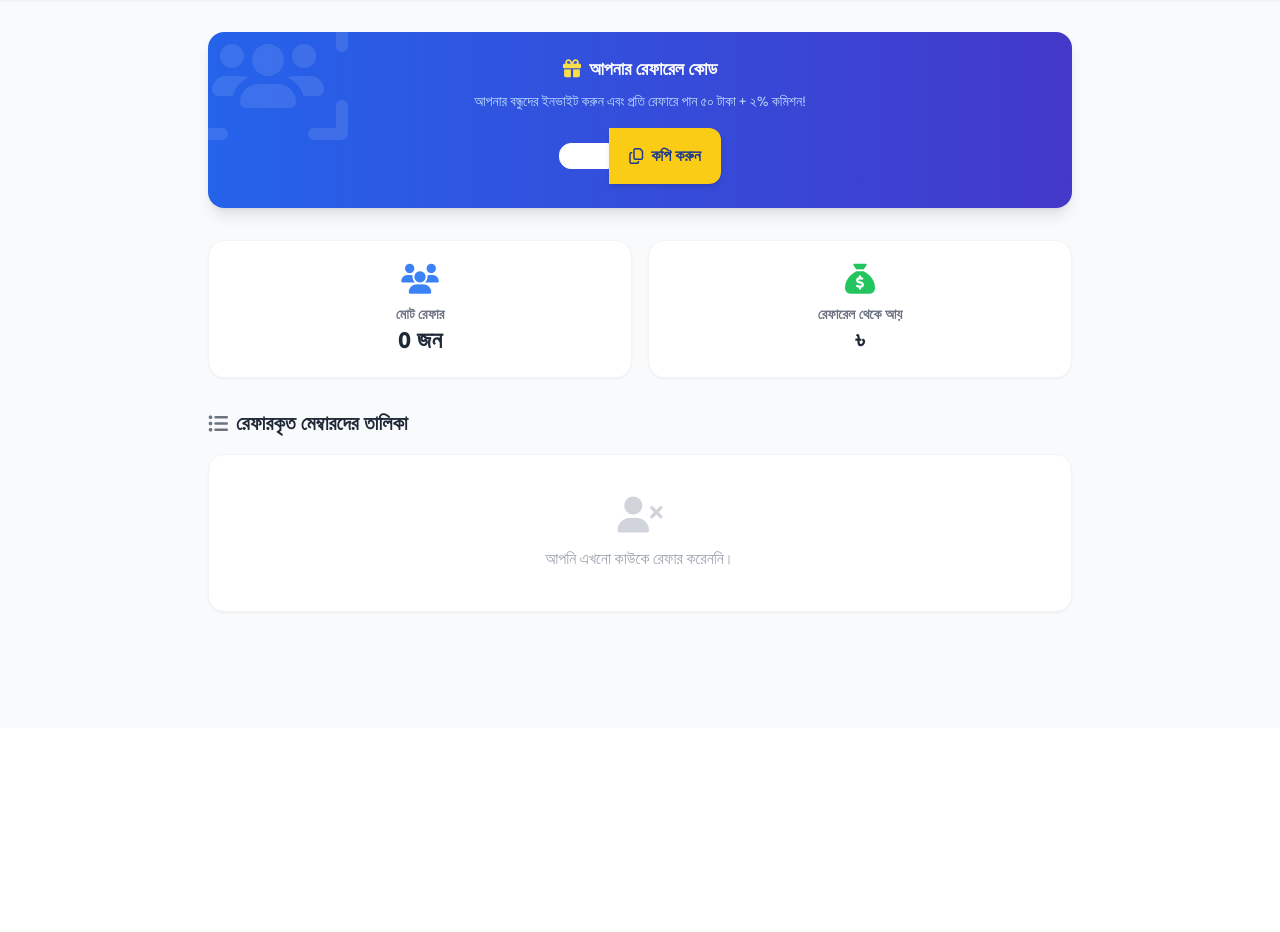
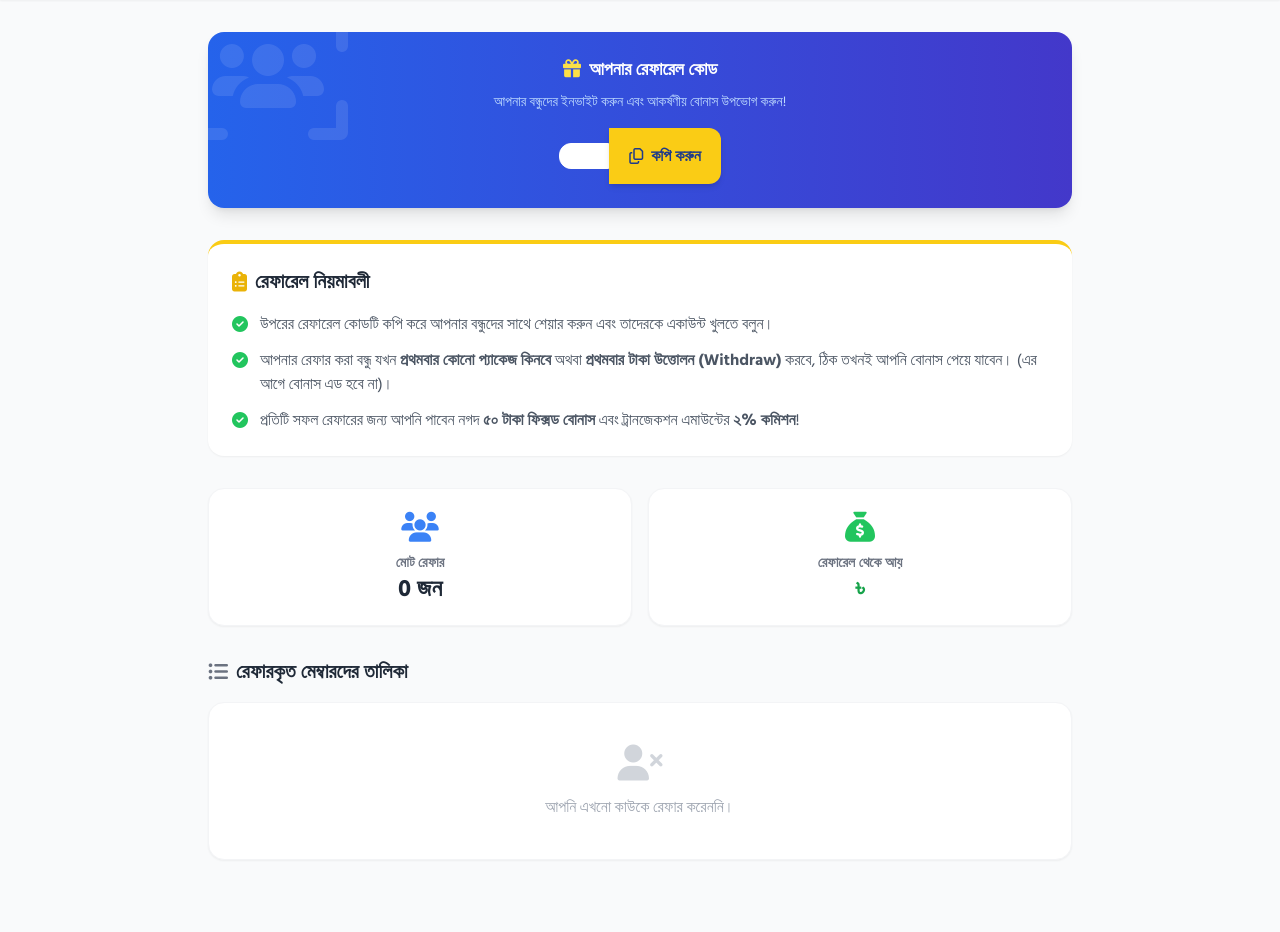
Before and after one commit to FFDiamondStoreBD/test, a Flask app: template templates/referrals.html in a window 1280 px wide. Shown: the part 72-1004 px from the top of the page. Before the commit the page ends 685 px from the top, so only its background shows below. Run offline with Flask 3, Linux system fonts and the light colour scheme; the template is opened without the code that fills it, so the values that code supplies are empty; some libraries are stand-ins or nearby versions.

Commit message:
Update referrals.html

```diff
--- a/templates/referrals.html
+++ b/templates/referrals.html
@@ -9,7 +9,7 @@
     <link href="https://fonts.googleapis.com/css2?family=Hind+Siliguri:wght@400;600;700&display=swap" rel="stylesheet">
     <style> body { font-family: 'Hind Siliguri', sans-serif; } </style>
 </head>
-<body class="bg-gray-50 text-gray-800 antialiased">
+<body class="bg-gray-50 text-gray-800 antialiased pb-10">
 
     <!-- Navbar -->
     <nav class="bg-white shadow-sm sticky top-0 z-50">
@@ -24,11 +24,11 @@
 
     <div class="max-w-4xl mx-auto py-8 px-4">
 
-        <!-- Referral Code Card with Copy System -->
+        <!-- 1. Referral Code Card -->
         <div class="bg-gradient-to-r from-blue-600 to-indigo-700 rounded-2xl p-6 text-white shadow-lg mb-8 text-center relative overflow-hidden">
             <div class="absolute top-[-20px] left-[-20px] opacity-10 text-9xl"><i class="fa-solid fa-users-viewfinder"></i></div>
             <h2 class="text-lg font-bold mb-2 relative z-10"><i class="fa-solid fa-gift text-yellow-300 mr-1"></i> আপনার রেফারেল কোড</h2>
-            <p class="text-blue-200 text-sm mb-4 relative z-10">আপনার বন্ধুদের ইনভাইট করুন এবং প্রতি রেফারে পান ৫০ টাকা + ২% কমিশন!</p>
+            <p class="text-blue-200 text-sm mb-4 relative z-10">আপনার বন্ধুদের ইনভাইট করুন এবং আকর্ষণীয় বোনাস উপভোগ করুন!</p>
 
             <div class="flex justify-center items-center relative z-10">
                 <div class="bg-white text-blue-800 font-extrabold text-2xl px-6 py-3 rounded-l-xl tracking-widest border border-white">
@@ -40,7 +40,28 @@
             </div>
         </div>
 
-        <!-- Team Stats -->
+        <!-- 2. NEW: Referral Rules Section -->
+        <div class="bg-white rounded-2xl p-6 shadow-sm border-t-4 border-yellow-400 mb-8">
+            <h2 class="text-xl font-bold text-gray-800 mb-4 flex items-center gap-2">
+                <i class="fa-solid fa-clipboard-list text-yellow-500"></i> রেফারেল নিয়মাবলী
+            </h2>
+            <ul class="space-y-3 text-sm md:text-base text-gray-600">
+                <li class="flex items-start gap-3">
+                    <i class="fa-solid fa-circle-check text-green-500 mt-1"></i>
+                    <span>উপরের রেফারেল কোডটি কপি করে আপনার বন্ধুদের সাথে শেয়ার করুন এবং তাদেরকে একাউন্ট খুলতে বলুন।</span>
+                </li>
+                <li class="flex items-start gap-3">
+                    <i class="fa-solid fa-circle-check text-green-500 mt-1"></i>
+                    <span>আপনার রেফার করা বন্ধু যখন <strong>প্রথমবার কোনো প্যাকেজ কিনবে</strong> অথবা <strong>প্রথমবার টাকা উত্তোলন (Withdraw)</strong> করবে, ঠিক তখনই আপনি বোনাস পেয়ে যাবেন। (এর আগে বোনাস এড হবে না)।</span>
+                </li>
+                <li class="flex items-start gap-3">
+                    <i class="fa-solid fa-circle-check text-green-500 mt-1"></i>
+                    <span>প্রতিটি সফল রেফারের জন্য আপনি পাবেন নগদ <strong>৫০ টাকা ফিক্সড বোনাস</strong> এবং ট্রানজেকশন এমাউন্টের <strong>২% কমিশন</strong>!</span>
+                </li>
+            </ul>
+        </div>
+
+        <!-- 3. Team Stats -->
         <div class="grid grid-cols-2 gap-4 mb-8">
             <div class="bg-white p-5 rounded-2xl shadow-sm border border-gray-100 flex flex-col items-center justify-center">
                 <i class="fa-solid fa-users text-3xl text-blue-500 mb-2"></i>
@@ -50,11 +71,11 @@
             <div class="bg-white p-5 rounded-2xl shadow-sm border border-gray-100 flex flex-col items-center justify-center">
                 <i class="fa-solid fa-sack-dollar text-3xl text-green-500 mb-2"></i>
                 <p class="text-gray-500 text-sm font-bold">রেফারেল থেকে আয়</p>
-                <h3 class="text-2xl font-extrabold text-gray-800">৳ {{ user.total_earned }}</h3>
+                <h3 class="text-2xl font-extrabold text-green-600">৳ {{ user.total_earned }}</h3>
             </div>
         </div>
 
-        <!-- Team List -->
+        <!-- 4. Team List -->
         <h2 class="text-xl font-bold mb-4 text-gray-800 flex items-center gap-2">
             <i class="fa-solid fa-list-ul text-gray-500"></i> রেফারকৃত মেম্বারদের তালিকা
         </h2>
```
